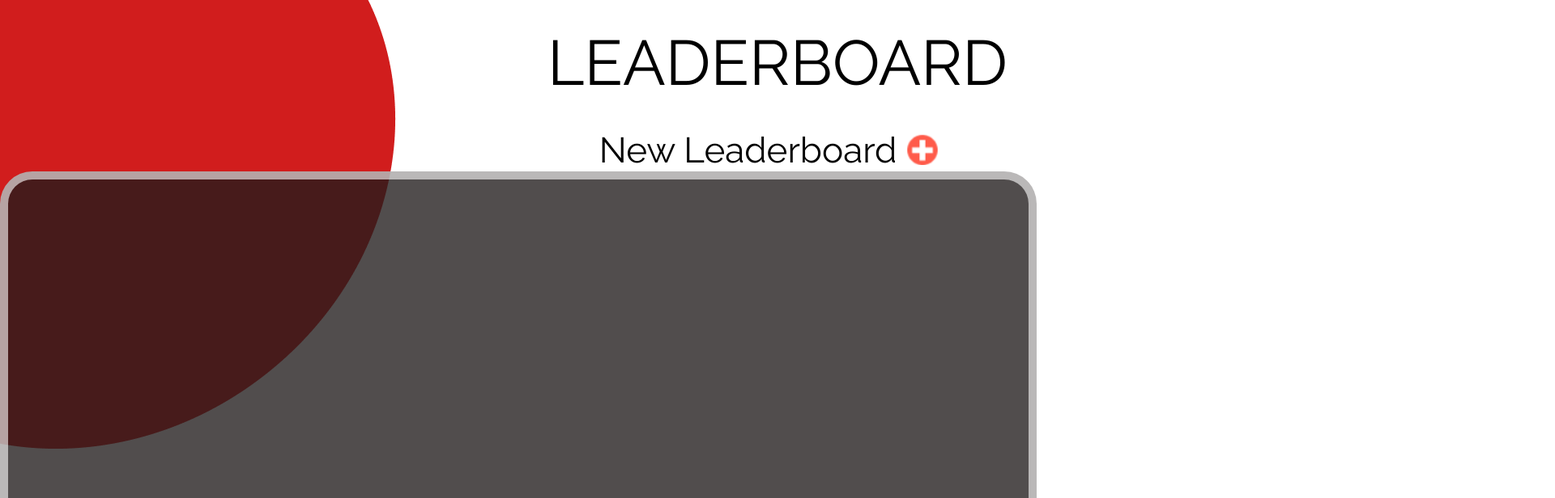
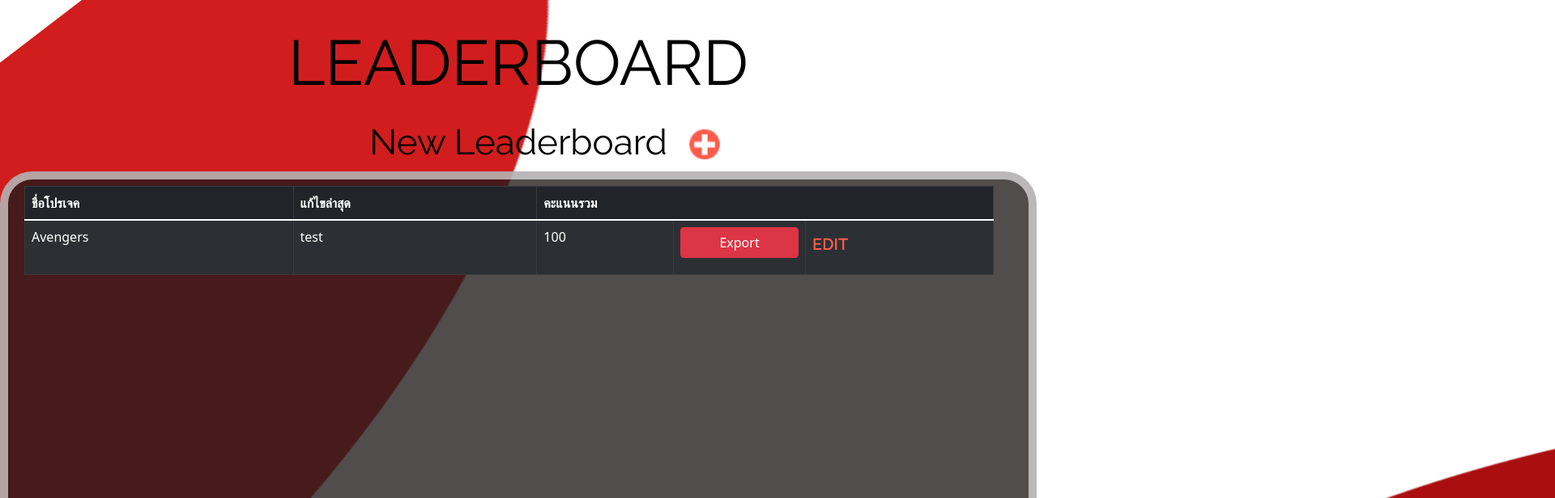
Before and after one commit to Suwipathuesayom/Base-playhouse-leaderboard, a React (Create React App) app: page /AdminLeaderboard in a window 1280 px wide. Shown: the top 616 px of the page at 81% size, 1920 px wide, since content can reach past the window. Built offline with nearby package versions, Linux system fonts and the light colour scheme.

Commit message:
AdminDashboard

```diff
--- a/src/assets/Styles/AdminDashboard.css
+++ b/src/assets/Styles/AdminDashboard.css
@@ -1,8 +1,11 @@
+* {
+  min-width: 100%;
+}
+
 .admin-header h1 {
   position: absolute;
   width: 568px;
   height: 92px;
-  left: 676px;
   top: 32px;
   text-transform: uppercase;
 
@@ -21,8 +24,7 @@
   position: absolute;
   width: 437px;
   height: 52px;
-  left: 705px;
-  top: 160px;
+  top: 150px;
 
   font-family: "Raleway";
   font-style: normal;
@@ -42,7 +44,6 @@
   width: 100%;
   height: 100%;
   top: 212px;
-
   background: rgba(32, 27, 27, 0.78);
   border: 10px solid rgba(255, 255, 255, 0.6);
   border-radius: 40px;
@@ -52,31 +53,50 @@
   position: absolute;
   width: 38px;
   height: 53.2px;
-  left: 1120px;
-  top: 152px;
+  left: 230px;
+  top: 145px;
   cursor: pointer;
 }
 .admin-header img:hover {
   transform: scale(1.1);
 }
 
-.admin-table {
-  justify-content: center;
-  align-items: center;
-  padding: 12px, 40px, 12px, 40px;
-  gap: 40px;
-
-  position: absolute;
-  width: 1860px;
-  height: 80px;
-  left: 30px;
-  top: 10px;
+.circle1 {
+  position: relative;
+  width: 788px;
+  height: 706.48px;
+  left: -419px;
+  transform: rotate(-37.53deg);
 }
-
 .circle2 {
   position: absolute;
   width: 662.6px;
   height: 510.3px;
-  left: 1460.85px;
-  top: 710px;
+  top: 490px;
 }
+
+.admin-table {
+  position: absolute;
+  min-width: 95%;
+  width: 240px;
+  margin-left: 20px;
+  margin-right: 20px;
+}
+
+.table-container th,
+td,
+tr {
+  color: white;
+}
+
+.Edit-Txt {
+  font-family: "Raleway";
+  font-style: normal;
+  font-weight: bold;
+  font-size: 20px;
+  line-height: 42px;
+
+  color: #ff5b4a;
+  text-transform: uppercase;
+  cursor: pointer;
+}
--- a/src/components/AdminTable.js
+++ b/src/components/AdminTable.js
@@ -1,13 +1,154 @@
-import React from 'react'
+import React, { useState } from "react";
+import { Table, Button, Modal, Form } from "react-bootstrap";
+import data from "../../src/mock.js";
+import "../../src/assets/styles/AdminDashboard.css";
+// import EditableRow from "./EditableRow";
+import ReactHTMLTableToExcel from "react-html-table-to-excel";
 
 function AdminTable() {
-    return (
-        <div className="table-container">
+  const [show, setShow] = useState(false);
+  const [project, setProject] = useState(data);
 
-        </div>
-    )
+  const handleClose = () => setShow(false);
+  const handleShow = () => setShow(true);
 
+  return (
+    <div className="table-container mt-2">
+      <form>
+        <Table striped bordered variant="dark" hover id="adminTable">
+          <thead>
+            <tr>
+              <th>ชื่อโปรเจค</th>
+              <th>แก้ไขล่าสุด</th>
+              <th colSpan={3}>คะแนนรวม</th>
+            </tr>
+          </thead>
+          <tbody>
+            {project.map((project, index) => (
+              <tr key={index}>
+                <td>{project.name}</td>
+                {console.log(project.people)}
+                <td>
+                  {project.people?.map((person, index) => {
+                    return (
+                      <tr key={index}>
+                        <td>{person.firstName}</td>
+                      </tr>
+                    );
+                  })}
+                </td>
+                <td>
+                  {project.people?.map((person, index) => {
+                    return (
+                      <tr key={index}>
+                        <td>{person.score}</td>
+                      </tr>
+                    );
+                  })}
+                </td>
+
+                {/* {console.log(project)} */}
+                <td>
+                  <div className="btn-group">
+                    <Button
+                      variant="danger"
+                      onClick={handleShow}
+                      style={{ width: 10 }}
+                    >
+                      Export
+                    </Button>
+                  </div>
+                </td>
+                <td>
+                  <h4 className="Edit-Txt" type="buttonText">
+                    Edit
+                  </h4>
+                </td>
+              </tr>
+            ))}
+          </tbody>
+        </Table>
+      </form>
+
+      <Modal
+        show={show}
+        onHide={handleClose}
+        size="lg"
+        aria-labelledby="contained-modal-title-vcenter"
+        centered
+        dialogClassName="My-modal"
+      >
+        <Modal.Header
+          style={{ background: "#151515", height: 100, color: "white" }}
+          closeButton
+        >
+          <Modal.Title>
+            <div className="title-modal mt-2">
+              <h3>Export Project</h3>
+              <p className="Avengers-title">Avengers</p>
+            </div>
+          </Modal.Title>
+        </Modal.Header>
+        <Modal.Body style={{ background: "#242424", fontSize: 20 }}>
+          <Form>
+            <Form.Group className="mb-3" controlId="exampleForm.ControlInput1">
+              <Form.Label className="text-bold">Speaker</Form.Label>
+              <Form.Control
+                type="url"
+                placeholder="https://www.youtube.com/watch?v=dQw4w9WgXcQ"
+                autoFocus
+              />
+            </Form.Group>
+            <Form.Group className="mb-3" controlId="exampleForm.ControlInput1">
+              <Form.Label>Leaner</Form.Label>
+              <Form.Control
+                type="url"
+                placeholder="https//google.com"
+                autoFocus
+              />
+            </Form.Group>
+            <Form.Group
+              className="mb-3"
+              controlId="exampleForm.ControlTextarea1"
+            >
+              <Form.Label>Mentor/Judge</Form.Label>
+              <Form.Control
+                type="url"
+                placeholder="https//some_really_long_url.com"
+                autoFocus
+              />
+            </Form.Group>
+            <Form.Group
+              className="mb-3"
+              controlId="exampleForm.ControlTextarea1"
+            >
+              <Form.Label>
+                Excel <br />{" "}
+                <ReactHTMLTableToExcel
+                  className="btn btn-danger"
+                  table="adminTable"
+                  filename="Table Excel file"
+                  sheet="Sheet"
+                  buttonText="Download"
+                />
+              </Form.Label>
+            </Form.Group>
+          </Form>
+        </Modal.Body>
+        <Modal.Footer
+          style={{
+            background: "#242424",
+            fontSize: 35,
+            color: "#FF5B4A",
+            cursor: "pointer",
+          }}
+          onClick={handleClose}
+        >
+          <p>ปิด</p>
+        </Modal.Footer>
+      </Modal>
+    </div>
+  );
 }
 
-
-export default AdminTable
+export default AdminTable;
--- /dev/null
+++ b/src/components/EditableRow.js
@@ -0,0 +1,33 @@
+import React from "react";
+
+const EditableRow = () => {
+  return (
+    <tr>
+      <td>
+        <input
+          type="text"
+          className="form-control"
+          placeholder="Project Name"
+        />
+      </td>
+      <td>
+        <input
+          type="text"
+          className="form-control"
+          placeholder="Last Edit"
+          name="LastEdit"
+        />
+      </td>
+      <td>
+        <input
+          type="text"
+          className="form-control"
+          placeholder="Total"
+          name="Total"
+        />
+      </td>
+    </tr>
+  );
+};
+
+export default EditableRow;
--- /dev/null
+++ b/src/mock.js
@@ -0,0 +1,15 @@
+const mockData = [
+  {
+    name: "Avengers",
+    people: [
+      {
+        firstName: "test",
+        lastName: "aaa",
+        lastEdit: "10/10/2020",
+        score: "100"
+      }
+    ],
+  },
+];
+
+export default mockData;
```
Also changed, not shown: package.json (+6 -1 lines), src/App.css (+8 -1 lines), src/components/ExportCSV.js (added, +7 -0 lines), src/components/PopupAdmin.js (deleted, +0 -54 lines), src/components/ReadOnlyRow.js (added, +10 -0 lines), src/mock-data.json (added, +13 -0 lines), 1 other file (tests, documents, lock files or other folders).
